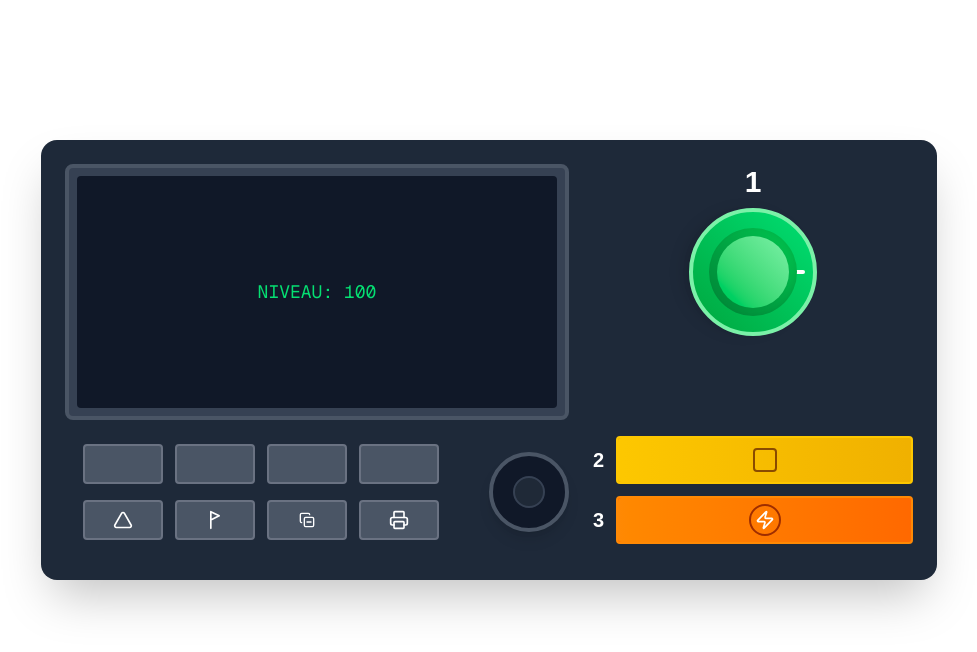
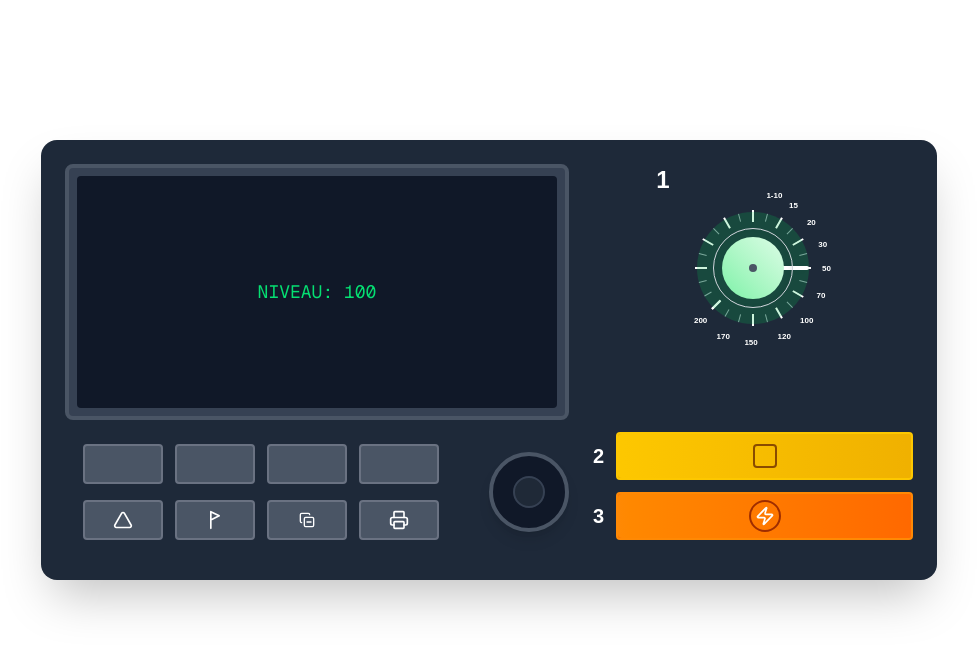
Before and after one commit to Samouz75/Defib_simulation, a Next.js app: page / in a window 1280 px wide. Shown: the top 652 px of the page, without its empty margins (151-1128 px from the left). Built offline with nearby package versions, Linux system fonts and the light colour scheme.

Commit message:
Enhanced rotary button component with detailed graduations and improved styling

```diff
--- a/src/app/page.tsx
+++ b/src/app/page.tsx
@@ -177,24 +177,99 @@ const defibinterface: React.FC = () => {
         <div className="w-80 space-y-4">
           {/* Bouton rotatif */}
           <div className="relative flex flex-col items-center">
-            <span className="text-white text-3xl font-bold mb-2">1</span>
+            <span className="text-white text-2xl font-bold mb-2 mr-45">1</span>
             <div className="relative">
+
+              {/* Graduations et valeurs autour du bouton */}
+              <div className="absolute inset-0 w-32 h-32">
+                {/* Graduations principales avec valeurs */}
+                {[
+                  { value: '1-10', angle: -75},
+                  { value: '15', angle: -56 },
+                  { value: '20', angle: -37 },
+                  { value: '30', angle: -18 },
+                  { value: '50', angle: 1 },
+                  { value: '70', angle: 22 },
+                  { value: '100', angle: 45 },
+                  { value: '120', angle: 66 },
+                  { value: '150', angle: 92 },
+                  { value: '170', angle: 114 },
+                  { value: '200', angle: 135 }
+                ].map(({ value, angle }) => (
+                  <div
+                    key={value}
+                    className="absolute text-white font-bold"
+                    style={{
+                      transform: `rotate(${angle}deg) translate(75px) rotate(${-angle}deg)`,
+                      transformOrigin: '50% 50%',
+                      left: '50%',
+                      top: '50%',
+                      marginLeft: '-6px',
+                      marginTop: '-6px',
+                      fontSize: '8px'
+                    }}
+                  >
+                    {value}
+                  </div>
+                ))}
+
+                {/* Petites graduations */}
+                {Array.from({ length: 24 }, (_, i) => (
+                  <div
+                    key={i}
+                    className="absolute bg-gray-400"
+                    style={{
+                      width: '1px',
+                      height: '8px',
+                      left: '50%',
+                      top: '8px',
+                      transformOrigin: '50% 56px',
+                      transform: `translateX(-0.5px) rotate(${-135 + (i * 15)}deg)`
+                    }}
+                  />
+                ))}
+
+                {/* Graduations principales */}
+                {[
+                  -135, -90, -60, -30, 0, 30, 60, 90, 120, 150, 180, 225
+                ].map((angle, i) => (
+                  <div
+                    key={angle}
+                    className="absolute bg-white"
+                    style={{
+                      width: '2px',
+                      height: '12px',
+                      left: '50%',
+                      top: '6px',
+                      transformOrigin: '50% 58px',
+                      transform: `translateX(-1px) rotate(${angle}deg)`
+                    }}
+                  />
+                ))}
+              </div>
+
+              {/* Zone verte d'arrière-plan */}
+              <div className="absolute inset-2 bg-green-500 opacity-20 rounded-full"></div>
+
               {/* Bouton rotatif principal */}
               <div
                 ref={rotaryRef}
-                className="w-32 h-32 bg-gradient-to-br from-green-400 to-green-600 rounded-full border-4 border-green-300 shadow-lg cursor-grab active:cursor-grabbing relative"
+                className="relative w-32 h-32  rounded-full border-gray-600  cursor-grab active:cursor-grabbing"
                 onMouseDown={handleRotaryMouseDown}
                 style={{
                   transform: `rotate(${rotationAngle}deg)`,
                   transition: isDragging ? 'none' : 'transform 0.1s ease'
                 }}
               >
-                {/* Indicateur */}
-                <div className="absolute top-2 left-1/2 w-1 h-6 bg-white rounded-full transform -translate-x-1/2"></div>
+                {/* Indicateur principal */}
+                <div className="absolute top-2 left-1/2 w-1 h-8 bg-white rounded-full transform -translate-x-1/2 shadow-md"></div>
 
-                {/* Centre du bouton */}
-                <div className="absolute inset-4 bg-gradient-to-br from-green-500 to-green-700 rounded-full shadow-inner">
-                  <div className="absolute inset-2 bg-gradient-to-br from-green-300 to-green-500 rounded-full"></div>
+                {/* Centre du bouton avec effet 3D */}
+                <div className="absolute inset-6 bg-gradient-to-br from-green,-200 to-green,-400 rounded-full shadow-inner border border-gray-300">
+                  <div className="absolute inset-2 bg-gradient-to-br from-green-100 to-green-300 rounded-full">
+                    {/* Petit indicateur au centre */}
+                    <div className="absolute top-1/2 left-1/2 w-2 h-2 bg-gray-600 rounded-full transform -translate-x-1/2 -translate-y-1/2"></div>
+                  </div>
                 </div>
               </div>
             </div>
```
